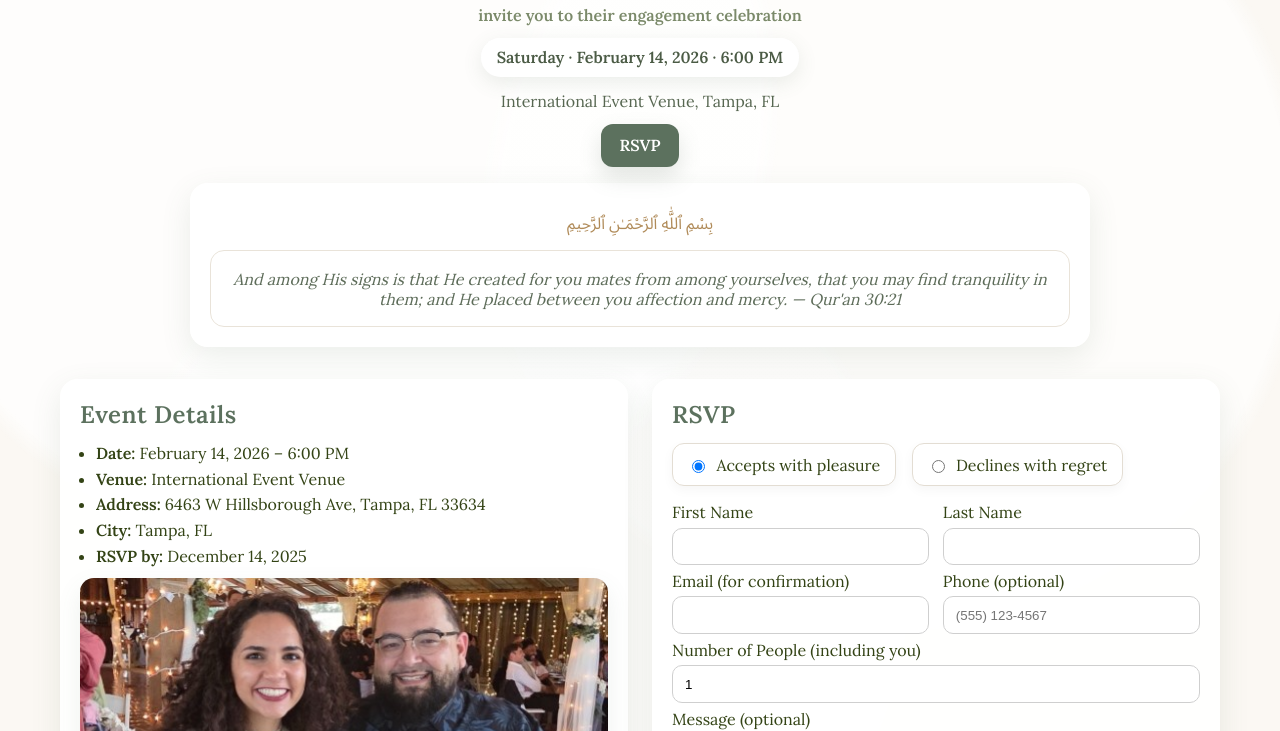
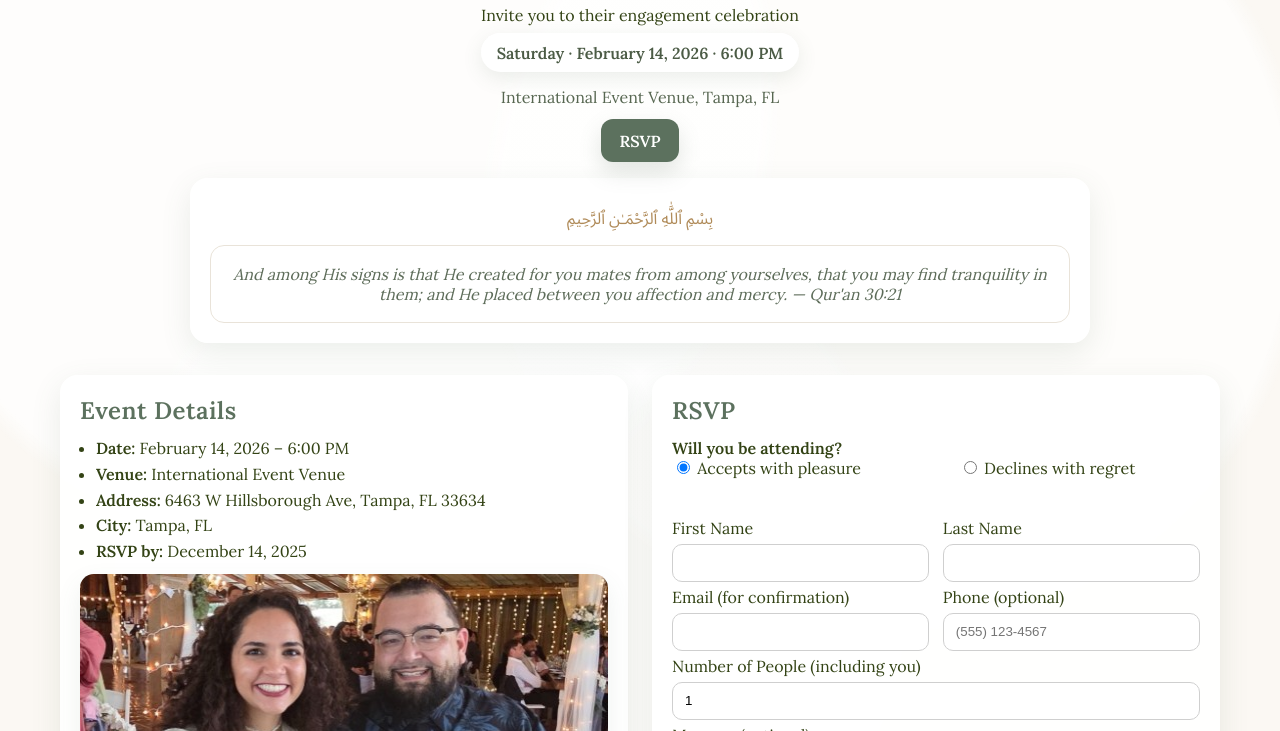
Before and after one commit to jasmineabdel1/jasmine-enes-rsvp, a plain HTML site: page index.html in a window 1280 px wide. Shown: the part 61-792 px from the top of the page. Drawn offline with Linux system fonts and the light colour scheme.

Commit message:
index.html

```diff
--- a/index.html
+++ b/index.html
@@ -132,7 +132,7 @@
   <!-- Header -->
   <header class="container">
     <h1 id="title">Engagement of Jasmine Abdel & Enes Bulut</h1>
-    <div class="invite" id="invite">Invite you to their engagement celebration</div>
+    <div class="Invite" id="invite">Invite you to their engagement celebration</div>
     <div class="pill" id="date">Saturday · February 14, 2026 · 6:00 PM</div>
     <div class="venue" id="venue">International Event Venue, Tampa, FL</div>
     <a class="btn" href="#rsvp">RSVP</a>
@@ -173,22 +173,33 @@
     <section id="rsvp" class="card section-card">
   <h2>RSVP</h2>
 
-        <div class="choice">
-          <label><input type="radio" name="attending" value="Yes" checked> <span>Accepts with pleasure</span></label>
-          <label><input type="radio" name="attending" value="No"> <span>Declines with regret</span></label>
+ <form action="https://formspree.io/f/xeorpbyk" method="POST">
+
+  <!-- Attending choice -->
+  <div class="form-group">
+    <label><strong>Will you be attending?</strong></label><br>
+
+    <div class="row2">
+      <label>
+        <input type="radio" name="attending" value="Yes" checked />
+        Accepts with pleasure
+      </label>
+      <label style="margin-left: 1rem;">
+        <input type="radio" name="attending" value="No" />
+        Declines with regret
+      </label>
     </div>
+  </div>
+    <br><br>
 
-        <form action="https://formspree.io/f/xeorpbyk" method="POST">
     <div class="row2">
       <div>
-              <label>First Name
+        <label>First Name</label>
         <input class="field" name="first_name" required />
-              </label>
       </div>
       <div>
-              <label>Last Name
+        <label>Last Name</label>
         <input class="field" name="last_name" required />
-              </label>
       </div>
     </div>
 
@@ -229,7 +240,7 @@
     const translations = {
       en: {
         title: "Engagement of Jasmine Abdel & Enes Bulut",
-        invite: "invite you to their engagement celebration",
+        Invite: "Invite you to their engagement celebration",
         date:  "Saturday · February 14, 2026 · 6:00 PM",
         venue: "International Event Venue, Tampa, FL"
       },
```
Lines whose indentation alone changed are shown as unchanged.
